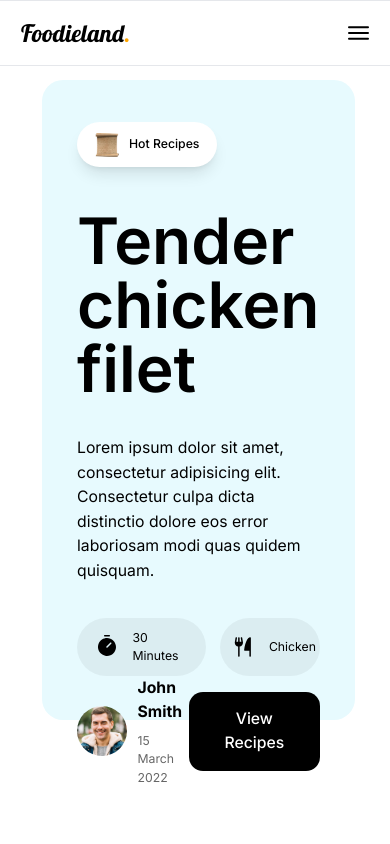
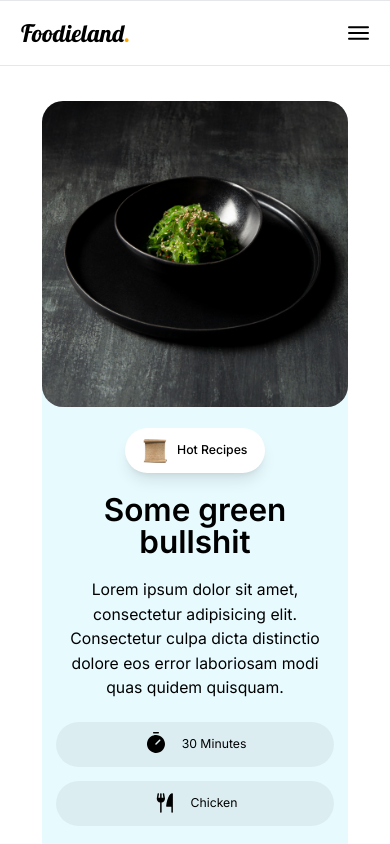
Before and after one commit to skmkqw/Foodieland, a Next.js app in the folder frontend/foodieland-app/: page / in a window 390 px wide. Shown: the top 844 px of the page. Built offline with nearby package versions, Linux system fonts and the light colour scheme.

Commit message:
responsive FeaturedRecipe

```diff
--- a/frontend/foodieland-app/app/page.tsx
+++ b/frontend/foodieland-app/app/page.tsx
@@ -5,8 +5,9 @@ export default async function Home() {
         <main className="flex flex-col">
             <NavBar />
             <Container>
-                <div className="mt-4"></div>
-                <FeaturedRecipe />
+                <div className="py-10">
+                    <FeaturedRecipe />
+                </div>
             </Container>
         </main>
     );
--- a/frontend/foodieland-app/components/shared/FeaturedRecipe.tsx
+++ b/frontend/foodieland-app/components/shared/FeaturedRecipe.tsx
@@ -4,32 +4,32 @@ import Image from "next/image";
 export default function FeaturedRecipe() {
     return (
         <Container>
-            <div className="flex rounded-3xl bg-primary max-h-[640px]">
-                <div className="flex-1/2 flex flex-col justify-between items-start py-12 px-10">
-                    <div className="flex flex-col gap-12 items-start">
+            <div className="flex flex-col-reverse lg:flex-row rounded-3xl bg-primary lg:max-h-[640px]">
+                <div className="flex-1/2 flex flex-col justify-between gap-12 md:gap-24 py-6 md:py-12 px-4 sm:px-10">
+                    <div className="flex flex-col gap-6 md:gap-12 items-center text-center base:text-start base:items-start">
                         <div className="bg-white rounded-full py-3 px-5 font-medium shadow-lg flex items-center gap-3">
                             <Image src="/recipe-emoji.svg" alt="Recipe Icon" height={24} width={24} />
                             <p>Hot Recipes</p>
                         </div>
-                        <div className="flex flex-col gap-10">
-                            <div className="font-semibold text-[64px] leading-none">Tender chicken filet</div>
+                        <div className="flex flex-col gap-6 md:gap-10">
+                            <div className="font-semibold text-4xl base:text-5xl md:text-[64px] leading-none">Some green bullshit</div>
                             <div className="leading-7 text-lg">Lorem ipsum dolor sit amet, consectetur adipisicing elit.
                                 Consectetur culpa dicta
                                 distinctio dolore eos error laboriosam modi quas quidem quisquam.
                             </div>
-                            <div className="flex gap-4">
-                                <div className="bg-black bg-opacity-5 py-3 px-5 rounded-full flex gap-4 items-center">
+                            <div className="flex flex-col xs:flex-row justify-center base:justify-start gap-4">
+                                <div className="bg-black bg-opacity-5 py-3 px-5 rounded-full flex gap-4 items-center justify-center xs:justify-start">
                                     <Image src="/timer.svg" alt="Timer" width={24} height={24} />
                                     30 Minutes
                                 </div>
-                                <div className="bg-black bg-opacity-5 p-3 rounded-full flex gap-4 items-center">
+                                <div className="bg-black bg-opacity-5 p-3 rounded-full flex gap-4 items-center justify-center xs:justify-start">
                                     <Image src="/fork-knife.svg" alt="Fork & Knife" width={24} height={24} />
                                     Chicken
                                 </div>
                             </div>
                         </div>
                     </div>
-                    <div className="flex justify-between items-center w-full">
+                    <div className="flex flex-col gap-6 base:flex-row base:justify-between items-center w-full">
                         <div className="flex gap-3 items-center">
                             <Image src="/portrait.jpg" alt="Portrait" height={1000} width={1000}
                                    className="rounded-[100%] w-[50px] h-[50px]" />
@@ -43,7 +43,7 @@ export default function FeaturedRecipe() {
                 </div>
                 <div className="flex-1/2">
                     <Image src="/featured-recipe.jpg" alt="Featured Recipe" height={1500} width={1500}
-                           className="w-full rounded-r-3xl h-[640px]" />
+                           className="rounded-3xl lg:rounded-r-3xl lg:rounded-l-none h-full object-cover" />
                 </div>
             </div>
         </Container>
--- a/frontend/foodieland-app/tailwind.config.js
+++ b/frontend/foodieland-app/tailwind.config.js
@@ -8,9 +8,11 @@ module.exports = {
   theme: {
     extend: {
       screens: {
-        'xs': '320px',
+        'xs': '420px',
 
         'sm': '480px',
+
+        'base': '520px',
 
         'md': '768px',
 
```
